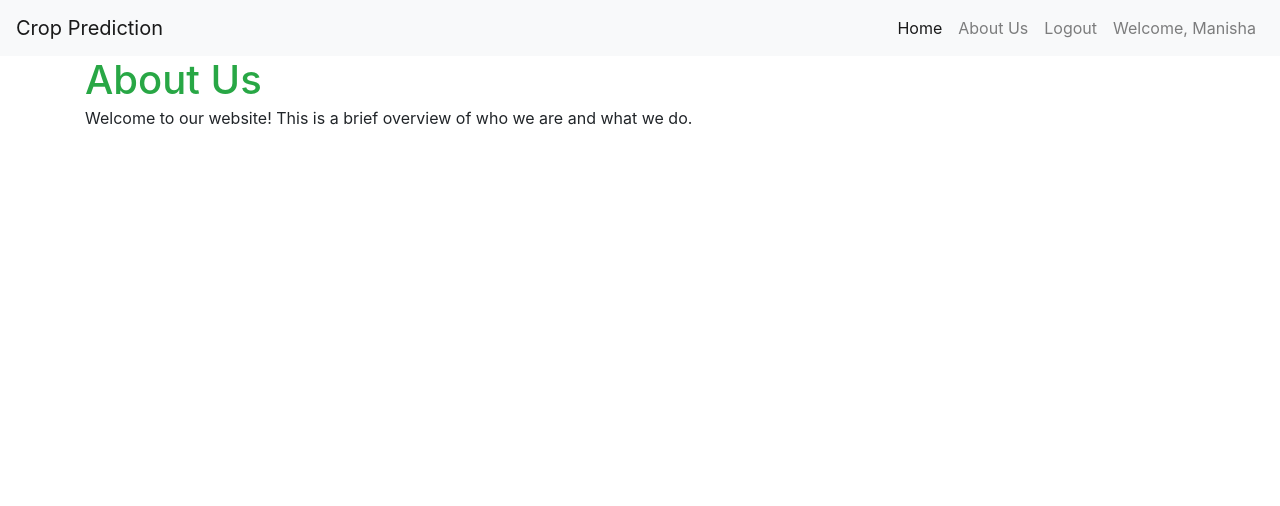
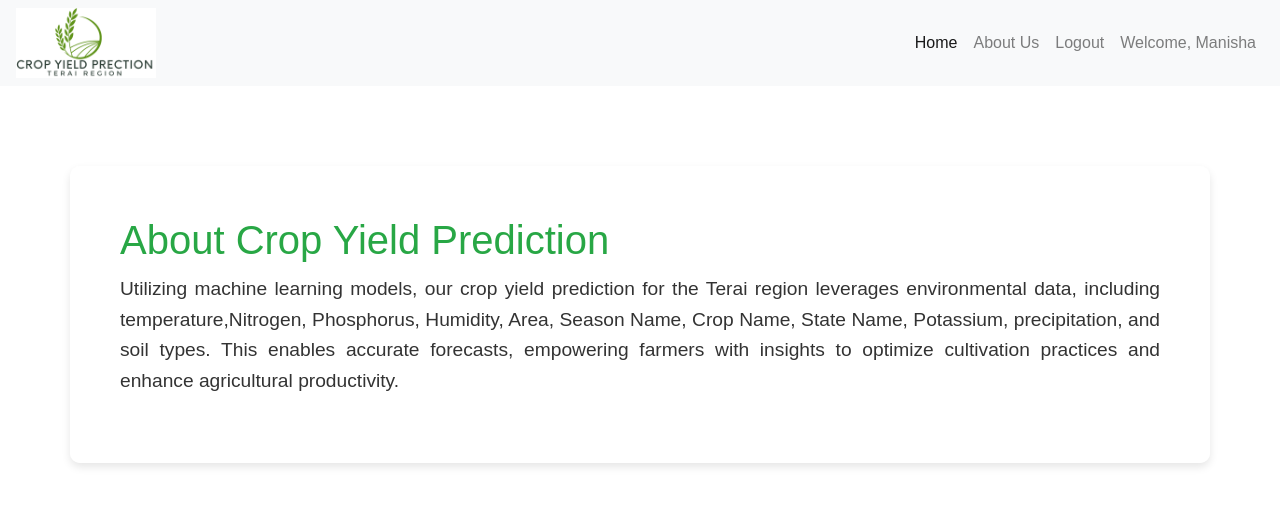
Before and after one commit to manisha54/Crop_yield_prediction_using_ML, a Flask app: page /aboutus_page in a window 1280 px wide. Shown: the top 506 px of the page. Run offline with Flask 3, Linux system fonts and the light colour scheme; a user stored in the database is signed in; parts of the project's set-up code (start-up, migrations or seed data) failed here and were passed over; some libraries are stand-ins or nearby versions.

Commit message:
add some css

```diff
--- a/templates/aboutus.html
+++ b/templates/aboutus.html
@@ -4,11 +4,12 @@
 <head>
     <meta charset="UTF-8">
     <meta name="viewport" content="width=device-width, initial-scale=1.0">
-    <!-- <title>Crop Yield Prediction - Input</title> -->
-    <!-- Add Bootstrap CSS link -->
     <link rel="stylesheet" href="https://maxcdn.bootstrapcdn.com/bootstrap/4.0.0/css/bootstrap.min.css">
-    <!-- Add your custom CSS styles -->
     <style>
+        body {
+            font-family: 'Arial', sans-serif;
+        }
+
         nav {
             width: 100%;
             position: fixed;
@@ -16,17 +17,30 @@
             z-index: 1000;
         }
 
+        .logo img {
+            width: 140px;
+            height: 70px;
+        }
+
         .cover-container {
-            padding: 120px;
-            background-color: rgba(255, 255, 255, 0.8);
+            padding: 50px;
+            background-color: rgba(255, 255, 255, 0.9);
             border-radius: 10px;
-            text-align: center;
-            margin-top: 100px;
+            text-align: justify;
+            margin-top: 80px;
+            box-shadow: 0 4px 8px rgba(0, 0, 0, 0.1);
         }
 
         h1 {
             color: #28a745;
-            margin-bottom: 2px;
+            font-size: 2.5rem;
+            margin-bottom: 10px;
+        }
+
+        p {
+            font-size: 1.2rem;
+            line-height: 1.6;
+            color: #333;
         }
 
         form {
@@ -38,21 +52,29 @@
             margin-top: 10px;
             display: block;
             font-weight: bold;
+            font-size: 1.1rem;
         }
 
         input {
             width: 100%;
-            padding: 8px;
-            margin-bottom: 15px;
+            padding: 10px;
+            margin-bottom: 20px;
             box-sizing: border-box;
+            font-size: 1rem;
         }
 
         button {
             background-color: #007bff;
             color: white;
-            padding: 10px 20px;
+            padding: 12px 25px;
             border: none;
             cursor: pointer;
+            font-size: 1.2rem;
+            transition: background-color 0.3s;
+        }
+
+        button:hover {
+            background-color: #0056b3;
         }
     </style>
 </head>
@@ -60,7 +82,9 @@
 <body>
     <!-- Navbar -->
     <nav class="navbar navbar-expand-lg navbar-light bg-light">
-        <a class="navbar-brand" href="#">Crop Prediction</a>
+        <div class="logo">
+            <img src="static/images/Logo.png" alt="Your Logo">
+        </div>
         <button class="navbar-toggler" type="button" data-toggle="collapse" data-target="#navbarNav"
             aria-controls="navbarNav" aria-expanded="false" aria-label="Toggle navigation">
             <span class="navbar-toggler-icon"></span>
@@ -78,20 +102,16 @@
                     <a class="nav-link" href="{{ url_for('logout') }}">Logout</a>
                 </li>
                 <li class="nav-item">
-                    <span class="nav-link">Welcome, Manisha{{ current_user.username }}</span>
+                    <span class="nav-link">Welcome, Manisha {{ current_user.username }}</span>
                 </li>
                 {% endif %}
             </ul>
-
         </div>
     </nav>
 
-    <div class="container">
-        <h1>About Us</h1>
-        <p>Welcome to our website! This is a brief overview of who we are and what we do.</p>
-        <!-- Add more content as needed -->
-    </div>
-
+    <div class="container cover-container">
+        <h1>About Crop Yield Prediction</h1>
+        <p>Utilizing machine learning models, our crop yield prediction for the Terai region leverages environmental data, including temperature,Nitrogen, Phosphorus, Humidity, Area, Season Name, Crop Name, State Name, Potassium, precipitation, and soil types. This enables accurate forecasts, empowering farmers with insights to optimize cultivation practices and enhance agricultural productivity.</p>
     </div>
 
     <!-- Add Bootstrap JS and Popper.js scripts -->
--- a/templates/input.html
+++ b/templates/input.html
@@ -66,6 +66,7 @@
             border: none;
             cursor: pointer;
         }
+
         .logo img {
             width: 140px;
             height: 70px;
--- a/templates/landing.html
+++ b/templates/landing.html
@@ -41,14 +41,14 @@
 
         .sub-title {
             color: rgb(224, 11, 11);
-            margin-top: 10px;
+            margin-top: 50px;
         }
 
     </style>
 </head>
 <body>
 
-    <h1 style="color: black; margin-top: 0;">Machine Learning Approach to Predict Crop Yield in Terai Region</h1>
+    <!-- <h1 style="color: black; margin-top: 0;">Machine Learning Approach to Predict Crop Yield in Terai Region</h1> -->
 
     <h2 class="sub-title">Ready to Transform Your Farming Experience?</h2>
 
--- a/templates/result.html
+++ b/templates/result.html
@@ -5,7 +5,7 @@
     <meta charset="UTF-8">
     <meta name="viewport" content="width=device-width, initial-scale=1.0">
     <title>Crop Yield Prediction - Result</title>
-    <!-- Add your custom CSS styles -->
+    <!-- Add  custom CSS styles -->
     <style>
         body {
             font-family: 'Arial', sans-serif;
```
Also changed, not shown: templates/login.html (+13 -5 lines), templates/register.html (+19 -3 lines). Lines whose indentation alone changed are shown as unchanged.
